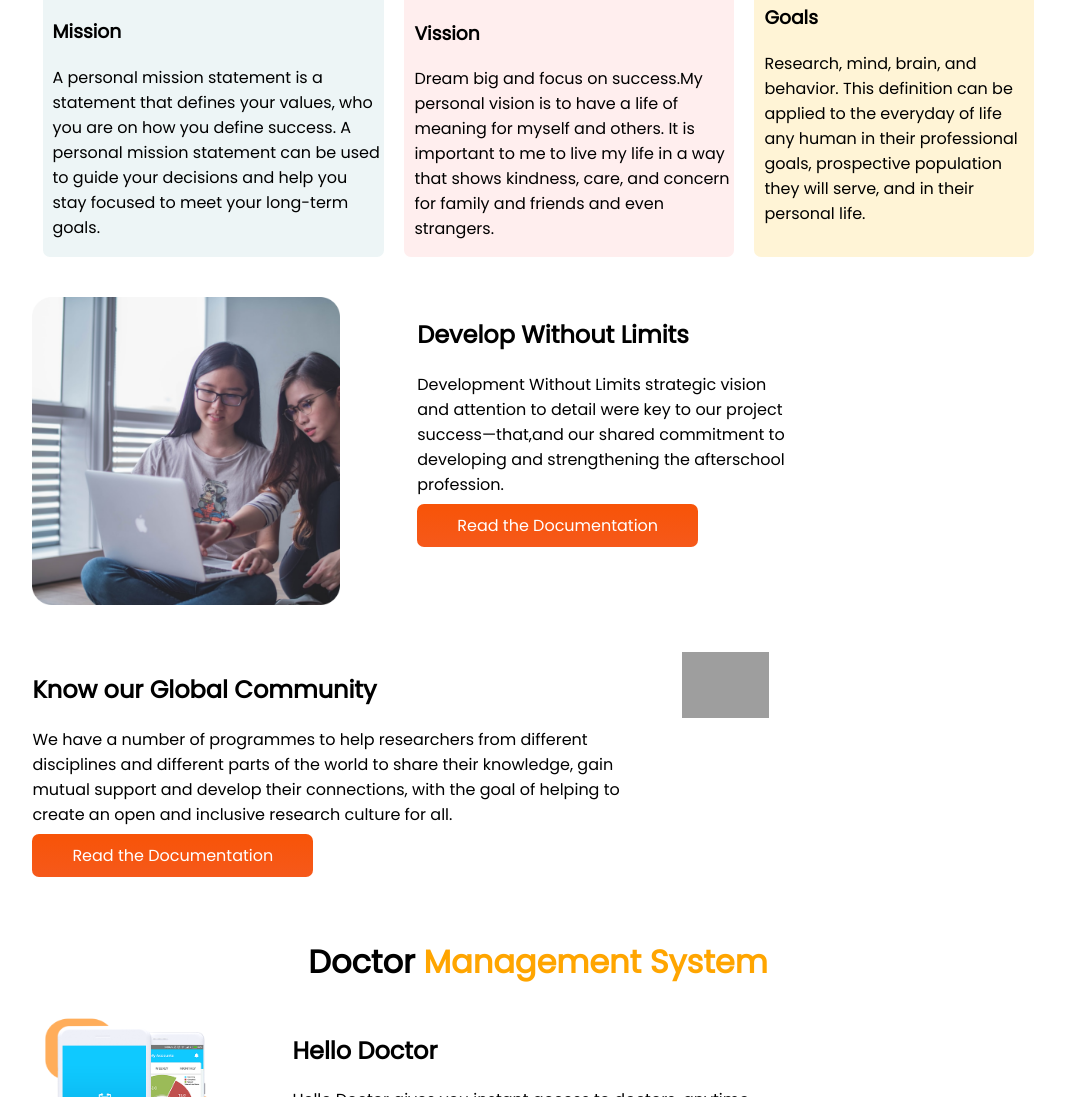
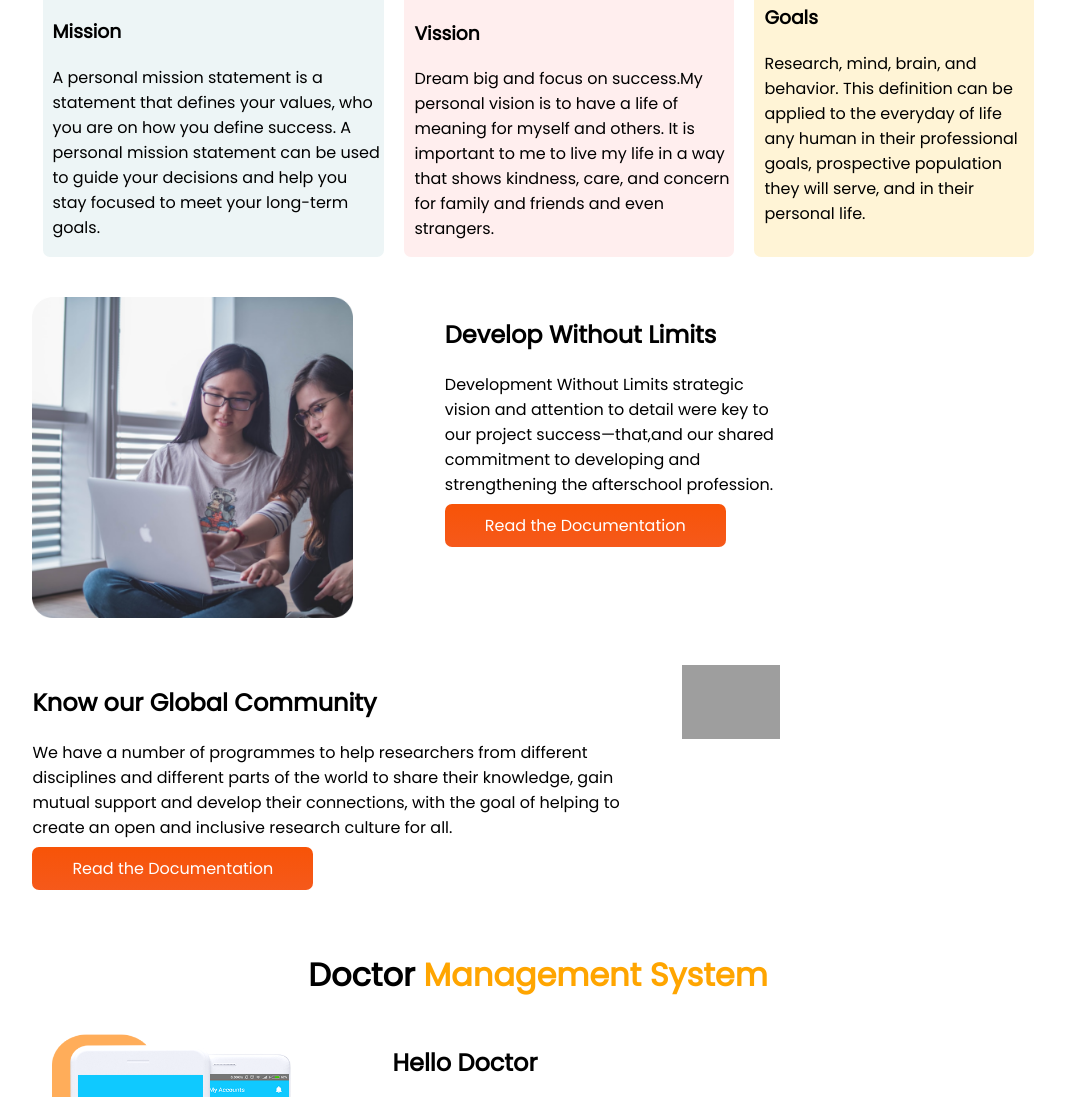
Before and after one commit to sohelnwu/Sohel-Rana, a plain HTML site: page index.html in a window 1280 px wide. Shown: the part 661-1758 px from the top of the page, without its empty margins (102-1167 px from the left). Drawn offline with Linux system fonts and the light colour scheme; grey boxes are pictures that could not be loaded.

Commit message:
develope

```diff
--- a/index.html
+++ b/index.html
@@ -65,7 +65,7 @@
         <div>
             <img src="images/pictures/coding.png" alt="">
         </div>
-        <div>
+        <div id="develop-limits">
             <h1>Develop Without Limits</h1>
             <p>Development Without Limits strategic vision and attention to detail were key to our project
                 success—that,and our shared commitment to developing and strengthening the afterschool profession.</p>
--- a/style.css
+++ b/style.css
@@ -61,12 +61,15 @@ body{
     margin-top: 40px;
 }
 .develop-section img{
-    width: 80%;
+    width: 90%;
 }
 .section-third-bg{
     background-image: url(images/shapes/dream-bg.png);
     background-repeat: no-repeat;
     background: position left;;
+}
+#develop-limits{
+    padding-left: 56px;
 }
 #global-community{
     margin-left: 60px;
@@ -78,8 +81,8 @@ body{
     width: 60%;
 }
 .hello-doctor img{
-    width: 200px;
-    height: 200px;
+    width: 300px;
+    height: 300px;
 }
 #doctor-part{
     margin-left: 60px;
```
